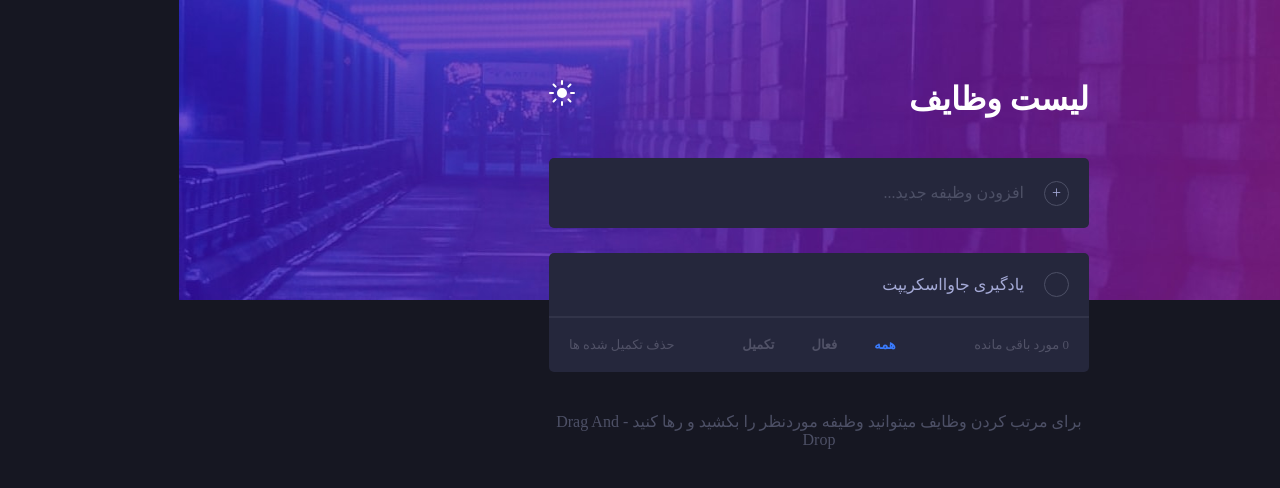
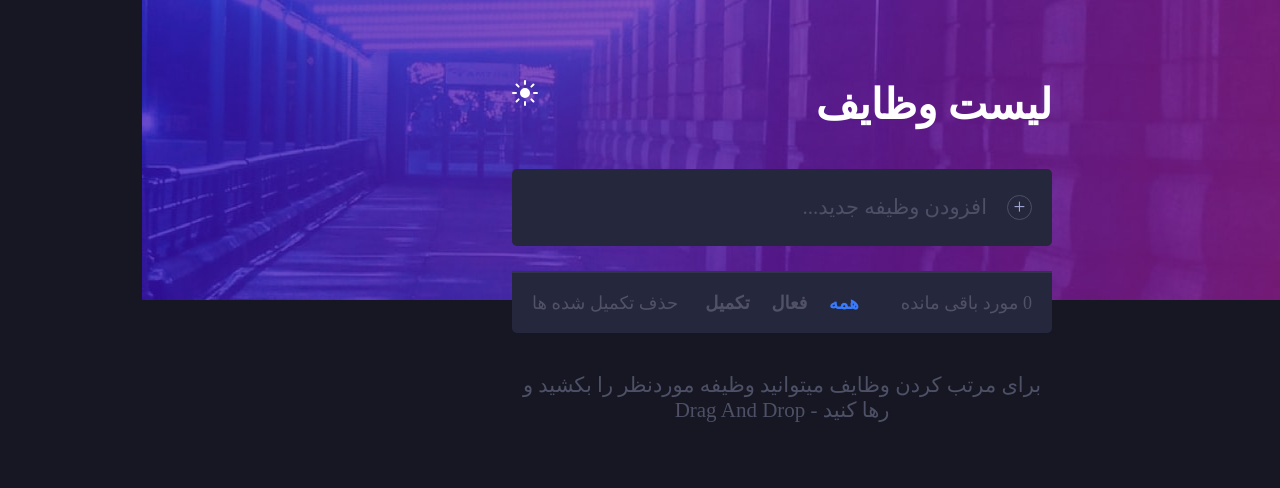
Before and after one commit to RadiCalRNI/TodoList-Vue3, a Vue app: page / in a window 1280 px wide. Shown: the top 488 px of the page. Built offline with nearby package versions, Linux system fonts and the light colour scheme; a web font is replaced by a local one.

Commit message:
Implementation of App and TodoItem for how to work and show each todo item

```diff
--- a/public/assets/css/styles.css
+++ b/public/assets/css/styles.css
@@ -1,6 +1,6 @@
 :root {
   --ff-sans: "Josefin Sans", sans-serif;
-  --base-font: 1.6rem;
+  --base-font: 2.1rem;
   --fw-normal: 400;
   --fw-bold: 700;
   --img-bg: url("../images/bg-desktop-dark.jpg");
--- a/src/App.vue
+++ b/src/App.vue
@@ -3,7 +3,11 @@
   <main>
     <add-todo></add-todo>
     <ul class="todos">
-      <todo-item></todo-item>
+      <todo-item
+        v-for="(task, index) in todoList"
+        :key="index"
+        :todo="task"
+      ></todo-item>
     </ul>
     <app-stat></app-stat>
   </main>
@@ -24,6 +28,12 @@ export default {
     AppFooter,
     AppStat,
   },
+
+  data() {
+    return {
+      todoList: [],
+    };
+  },
 };
 </script>
 
--- a/src/components/TodoItem.vue
+++ b/src/components/TodoItem.vue
@@ -1,10 +1,14 @@
 <template>
   <li class="card" draggable="true">
     <div class="cb-container">
-      <input type="checkbox" class="cb-input" />
+      <input
+        type="checkbox"
+        class="cb-input"
+        :checked="todo.isComplete ? true : false"
+      />
       <span class="check"></span>
     </div>
-    <p class="item">یادگیری جاوااسکریپت</p>
+    <p class="item">{{ todo.title }}</p>
     <button class="clear">
       <img src="../assets/images/icon-cross.svg" alt="Clear it" />
     </button>
@@ -12,7 +16,11 @@
 </template>
 
 <script>
-export default {};
+export default {
+  props: {
+    todo: Object,
+  },
+};
 </script>
 
 <style></style>
```
